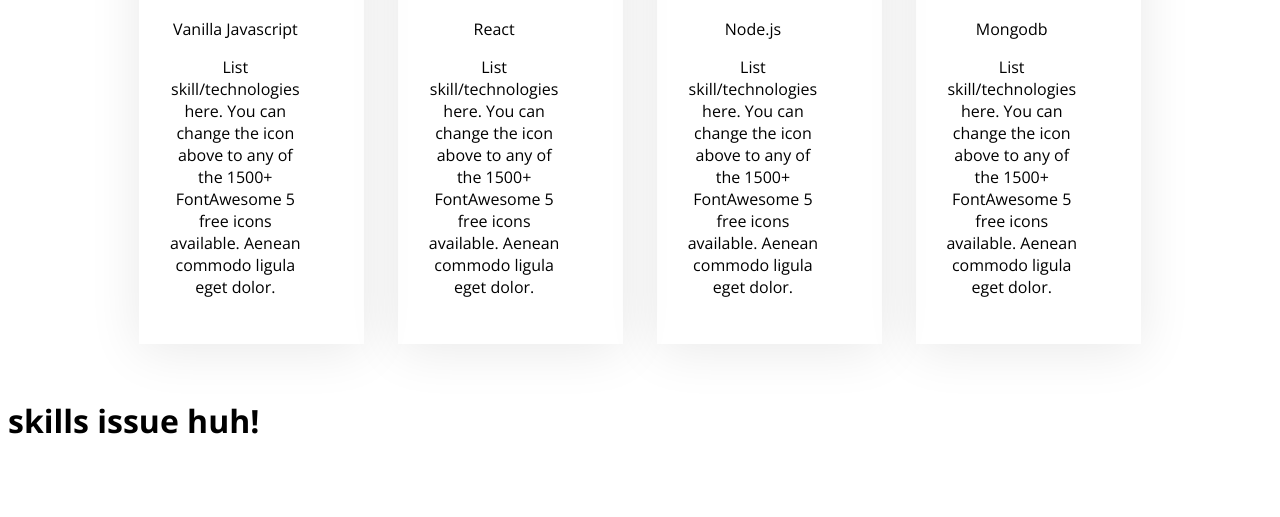
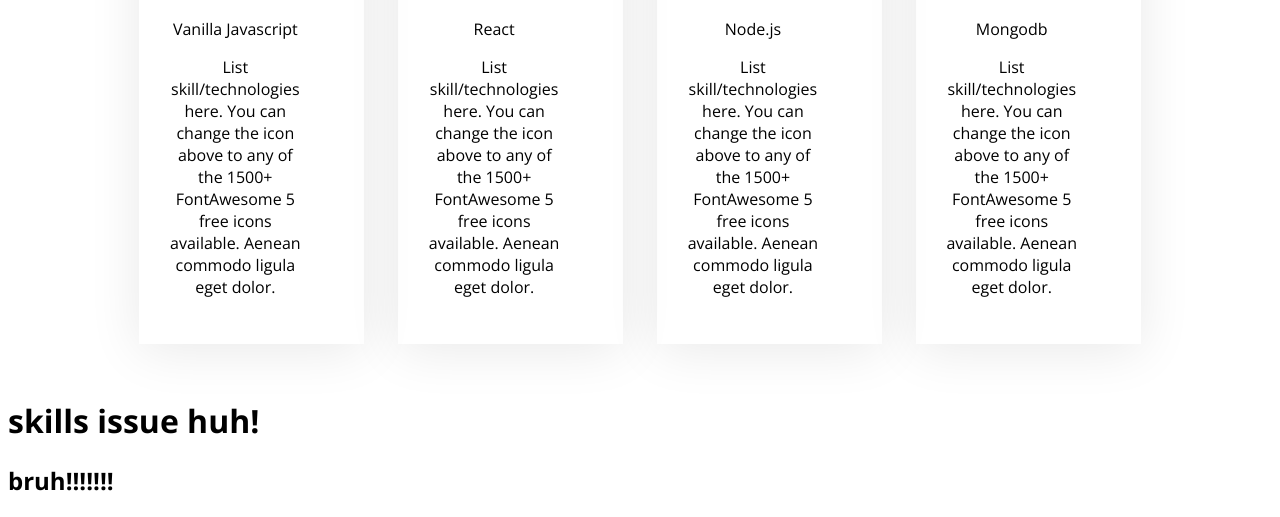
Before and after one commit to RafexStrike/Module6, a plain HTML site: page index.html in a window 1280 px wide. Shown: the part 1332-1849 px from the top of the page. Before the commit the page ends 1796 px from the top, so only its background shows below. Drawn offline with nearby package versions, Linux system fonts and the light colour scheme.

Commit message:
test commit

```diff
--- a/index.html
+++ b/index.html
@@ -102,6 +102,7 @@
 
     </section>
     <h1>skills issue huh!</h1>
+    <h2>bruh!!!!!!!</h2>
 </body>
 
 </html>
```
